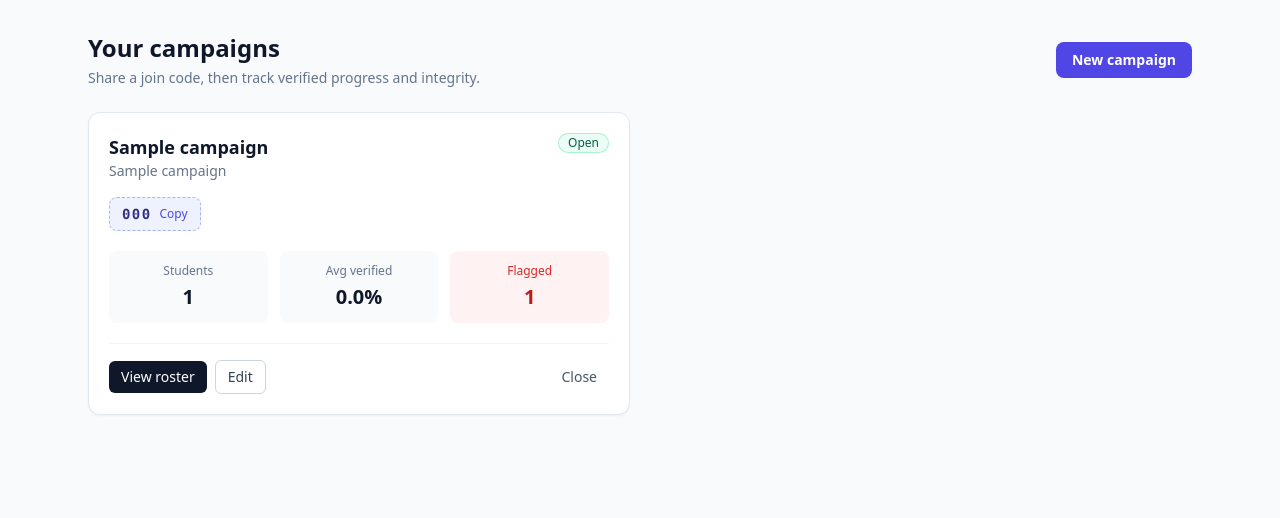
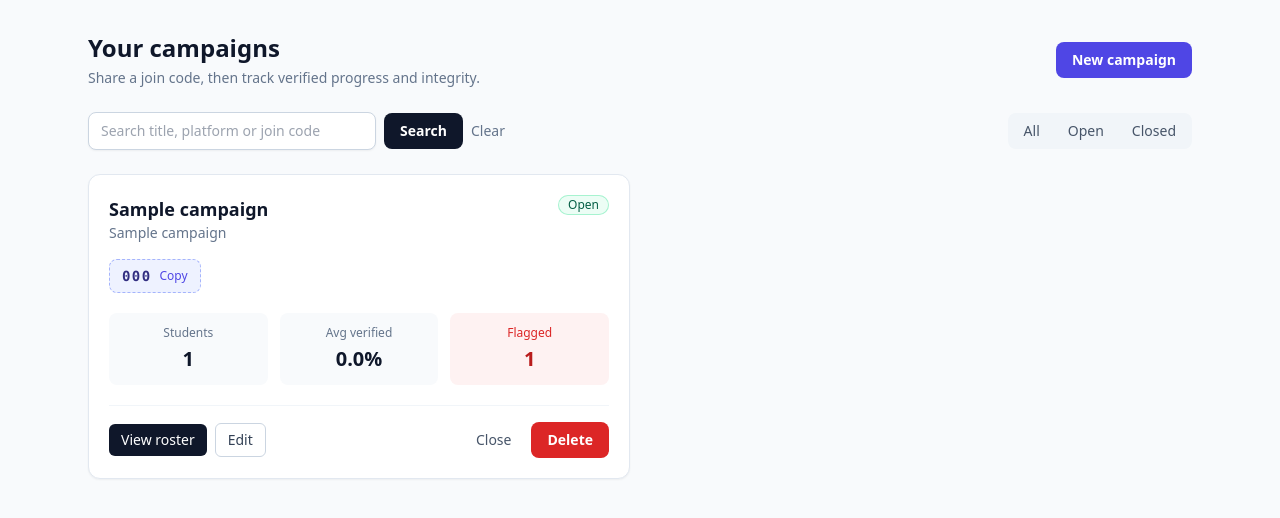
Before and after one commit to hillxryg/cert-monitor, a Laravel app: template backend/resources/views/dashboard.blade.php in a window 1280 px wide. Shown: the part 57-575 px from the top of the page. Run offline with Laravel 12, Linux system fonts and the light colour scheme; the template is opened without the code that fills it: most values are stand-ins (such as "Sample title", 1, 10 or a date in 2020); some libraries are stand-ins or nearby versions.

Commit message:
feat(campaigns): add dashboard search, status filters, and campaign deletion

```diff
--- /dev/null
+++ b/backend/resources/views/components/delete-campaign.blade.php
@@ -0,0 +1,13 @@
+@props(['campaign', 'solid' => false])
+{{-- Hard-delete form with a native confirm() prompt. @js() makes the title safe inside the attribute. --}}
+<form method="POST" action="{{ route('campaigns.destroy', $campaign) }}"
+      onsubmit="return confirm(@js('Permanently delete “'.$campaign->title.'”? This also deletes every student’s progress and integrity logs, and cannot be undone.'))">
+    @csrf
+    @method('DELETE')
+    <button type="submit"
+            class="{{ $solid
+                ? 'rounded-lg bg-red-600 px-4 py-2 text-sm font-semibold text-white hover:bg-red-500'
+                : 'rounded-md px-3 py-1.5 font-medium text-red-600 hover:bg-red-50' }}">
+        {{ $slot->isEmpty() ? 'Delete' : $slot }}
+    </button>
+</form>
--- a/backend/resources/views/dashboard.blade.php
+++ b/backend/resources/views/dashboard.blade.php
@@ -10,7 +10,37 @@
     <a href="{{ route('campaigns.create') }}" class="rounded-lg bg-indigo-600 px-4 py-2 text-sm font-semibold text-white hover:bg-indigo-500">New campaign</a>
 </div>
 
-@if ($campaigns->isEmpty())
+@php($filtering = $search !== '' || $status !== null)
+
+@if ($filtering || $campaigns->isNotEmpty())
+<div class="mt-6 flex flex-wrap items-center justify-between gap-3">
+    <form method="GET" action="{{ route('dashboard') }}" class="flex w-full flex-wrap items-center gap-2 sm:w-auto">
+        @if ($status)<input type="hidden" name="status" value="{{ $status }}">@endif
+        <input type="search" name="q" value="{{ $search }}" maxlength="100" aria-label="Search campaigns"
+            placeholder="Search title, platform or join code"
+            class="w-full rounded-lg border border-slate-300 px-3 py-2 text-sm shadow-sm focus:border-indigo-500 focus:outline-none focus:ring-1 focus:ring-indigo-500 sm:w-72">
+        <button type="submit" class="rounded-lg bg-slate-900 px-4 py-2 text-sm font-semibold text-white hover:bg-slate-700">Search</button>
+        @if ($search !== '')
+        <a href="{{ route('dashboard', ['status' => $status]) }}" class="text-sm text-slate-500 hover:text-slate-800">Clear</a>
+        @endif
+    </form>
+
+    <div class="flex flex-wrap gap-1 rounded-lg bg-slate-100 p-1 text-sm">
+        @foreach (['' => 'All', 'open' => 'Open', 'closed' => 'Closed'] as $key => $label)
+        <a href="{{ route('dashboard', ['q' => $search !== '' ? $search : null, 'status' => $key ?: null]) }}"
+            class="rounded-md px-3 py-1 font-medium {{ ($status ?? '') === $key ? 'bg-white text-slate-900 shadow-sm' : 'text-slate-600 hover:text-slate-900' }}">{{ $label }}</a>
+        @endforeach
+    </div>
+</div>
+@endif
+
+@if ($campaigns->isEmpty() && $filtering)
+<div class="mt-6 rounded-xl border border-dashed border-slate-300 bg-white p-10 text-center">
+    <p class="font-medium text-slate-900">No campaigns match</p>
+    <p class="mt-1 text-sm text-slate-500">Try a different search term or status filter.</p>
+    <a href="{{ route('dashboard') }}" class="mt-4 inline-block text-sm font-medium text-indigo-600 hover:underline">Clear filters</a>
+</div>
+@elseif ($campaigns->isEmpty())
 <div class="mt-8 rounded-xl border border-dashed border-slate-300 bg-white p-10 text-center">
     <p class="font-medium text-slate-900">No campaigns yet</p>
     <p class="mt-1 text-sm text-slate-500">Create one to get a join code your students can enter in the extension.</p>
@@ -56,6 +86,7 @@
                     {{ $campaign->status === 'active' ? 'Close' : 'Reopen' }}
                 </button>
             </form>
+            <x-delete-campaign :campaign="$campaign" />
         </div>
     </article>
     @endforeach
--- a/backend/routes/web.php
+++ b/backend/routes/web.php
@@ -29,6 +29,7 @@ Route::middleware('auth')->group(function () {
         Route::get('campaigns/{campaign}', [CampaignController::class, 'show'])->name('campaigns.show');
         Route::get('campaigns/{campaign}/edit', [CampaignController::class, 'edit'])->name('campaigns.edit');
         Route::put('campaigns/{campaign}', [CampaignController::class, 'update'])->name('campaigns.update');
+        Route::delete('campaigns/{campaign}', [CampaignController::class, 'destroy'])->name('campaigns.destroy');
         Route::patch('campaigns/{campaign}/toggle', [CampaignController::class, 'toggle'])->name('campaigns.toggle');
         Route::get('campaigns/{campaign}/enrollments/{enrollment}', [CampaignController::class, 'audit'])->name('campaigns.audit');
     });
```
Also changed, not shown: backend/app/Http/Controllers/Web/CampaignController.php (+21 -1 lines), backend/app/Models/Campaign.php (+20 -0 lines), backend/app/Services/CampaignReport.php (+23 -2 lines), backend/resources/views/campaigns/edit.blade.php (+16 -4 lines), backend/tests/Feature/CampaignManagementTest.php (added, +242 -0 lines). Lines whose indentation alone changed are shown as unchanged.
